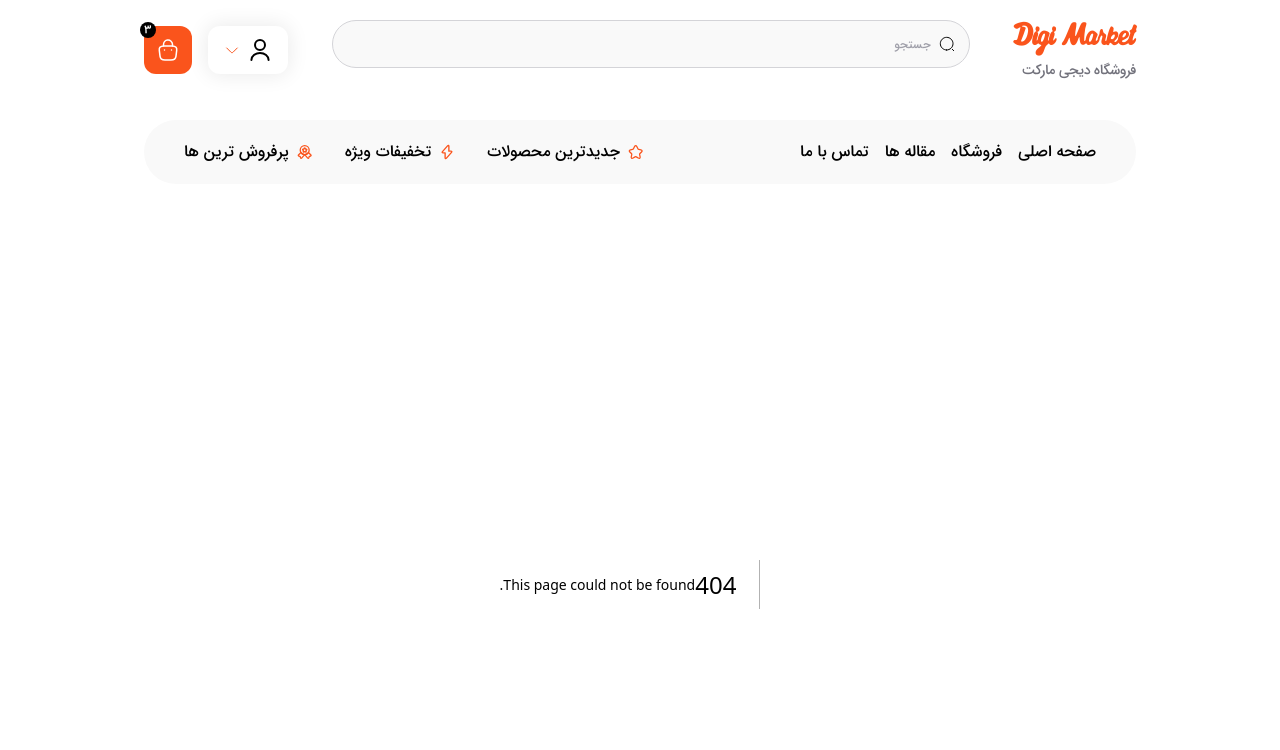
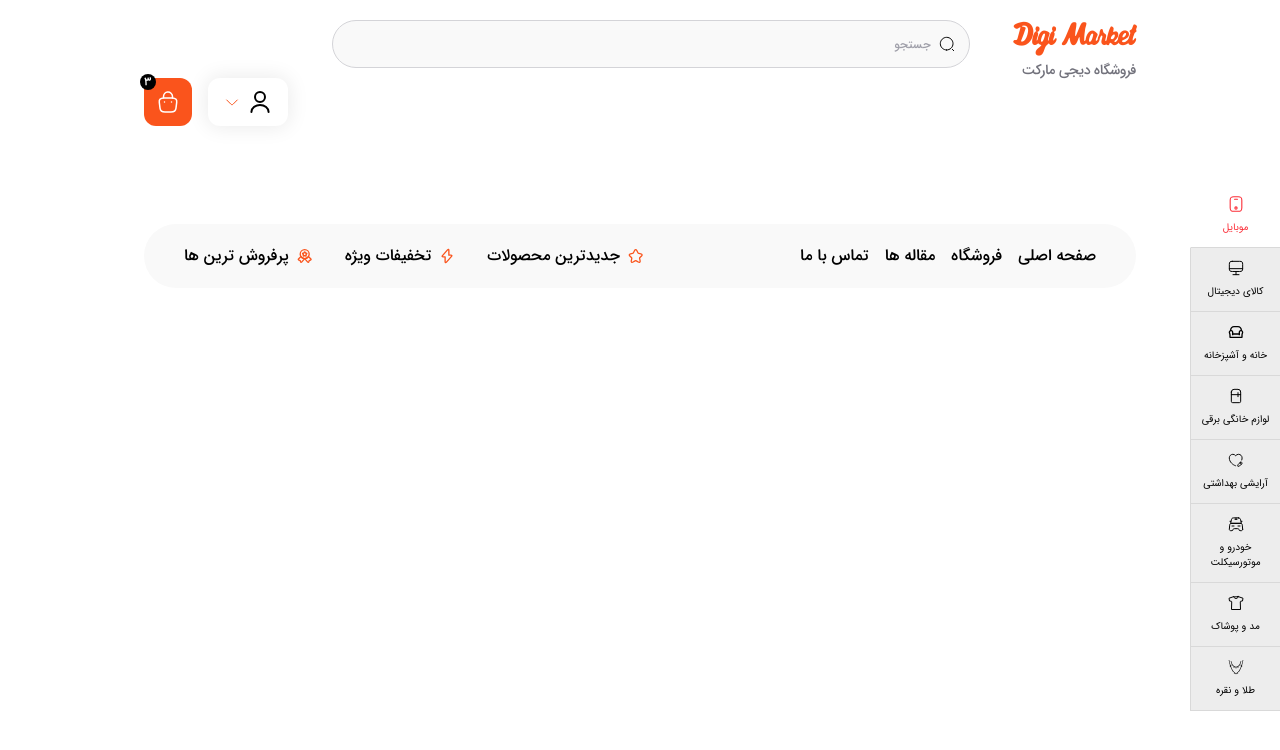
Before and after one commit to HosseinDev-02/Online-Shop---Next-Js, a Next.js app: page /categories in a window 1280 px wide. Before the commit this address had no page. Shown: the top 750 px of the page. Built offline with nearby package versions, Linux system fonts and the light colour scheme.

Commit message:
coddding categories menu

```diff
--- a/src/app/layout.js
+++ b/src/app/(main)/layout.js
@@ -1,9 +1,6 @@
 import Layout from "@/components/Layout";
-import "./globals.css";
-export const metadata = {
-    title: "Create Next App",
-    description: "Generated by create next app",
-};
+import "../globals.css";
+
 
 export default function RootLayout({ children }) {
     return (
--- /dev/null
+++ b/src/app/(store)/categories/layout.js
@@ -0,0 +1,16 @@
+import Header from "@/components/Header";
+import React from "react";
+import '../../globals.css'
+
+function CategoriesLayout({ children }) {
+    return (
+        <html lang="fa" dir="rtl">
+            <body className="h-screen flex flex-col">
+                <Header />
+                {children}
+            </body>
+        </html>
+    );
+}
+
+export default CategoriesLayout;
--- /dev/null
+++ b/src/app/(store)/categories/page.js
@@ -0,0 +1,35 @@
+import { categoryItems } from "@/utils/data";
+import { getMenuItemsIcon } from "@/utils/funcs";
+import Link from "next/link";
+import React from "react";
+
+function Categories() {
+    return (
+        <div className="grow-1 flex pb-15 overflow-hidden">
+            <div className="col-span-4 overflow-auto">
+                <ul className="flex flex-col text-xxs w-22.5">
+                    {categoryItems.map((item) => {
+                        const Icon = getMenuItemsIcon(item.title);
+                        return (
+                            <li
+                                className={`py-3 px-2 flex items-center justify-center border-b border-l border-b-neutral-200 ${item.title.includes('موبایل') ? 'bg-white border-l-white' : 'border-l-neutral-200 bg-neutral-100'}`}
+                                key={item.id}
+                            >
+                                <Link
+                                    className={`flex flex-col items-center gap-2 text-center ${item.title.includes('موبایل') && 'text-red-500'}`}
+                                    href={item.href}
+                                >
+                                <Icon width={16} height={16}/>
+                                    <span>{item.title}</span>
+                                </Link>
+                            </li>
+                        );
+                    })}
+                </ul>
+            </div>
+            <div className="col-span-8"></div>
+        </div>
+    );
+}
+
+export default Categories;
--- a/src/app/globals.css
+++ b/src/app/globals.css
@@ -12,6 +12,34 @@
   --color-primary: #FA541C;
   --color-secondary: #032340;
   --color-gray: #F9F9F9;
+  --color-primary-back: #FEEEE8;
+  --color-secondary-back: #EBF5FF;
+  --color-background: #FFFFFF;
+  --color-secondary-0: #EBF5FF;
+  --color-secondary-50: #CFE8FF;
+  --color-secondary-100: #67AAE6;
+  --color-secondary-150: #518CC1;
+  --color-secondary-300: #2F5F8A;
+  --color-secondary-400: #194165;
+  --color-secondary-700: #021526;
+  --color-secondary-850: #010A13;
+  --color-secondary-900: #01070D;
+  --color-primary-50: #FEEEE8;
+  --color-primary-150: #FDCCBB;
+  --color-primary-300: #FC9877;
+  --color-primary-400: #FB7649;
+  --color-primary-600: #E14C19;
+  --color-primary-700: #963211;
+  --color-primary-850: #4B1908;
+  --color-primary-900: #190803;
+  --color-neutral-50: #F9F9F9;
+  --color-neutral-100: #EDEDED;
+  --color-neutral-200: #D9D9D9;
+  --color-neutral-300: #CBCBCB;
+  --color-neutral-400: #ADADAD;
+  --color-neutral-500: #868686;
+  --color-neutral-600: #606060;
+  --color-neutral-700: #404040;
 
   --font-RichardRegular: "Richard Regular";
   --font-IranSansMedium: "IranSans Medium";
--- a/src/components/Footer.jsx
+++ b/src/components/Footer.jsx
@@ -4,7 +4,9 @@ import Container from "./Container";
 function Footer() {
     return (
         <footer>
-            <Container></Container>
+            <Container>
+                Footer
+            </Container>
         </footer>
     );
 }
--- a/src/components/Header.jsx
+++ b/src/components/Header.jsx
@@ -22,7 +22,7 @@ import {
     userProfileLinks,
     links,
     specialLinks,
-    submenuListItems,
+    categoryItems,
 } from "@/utils/data";
 import ChevronDownIcon from "./icons/ChevronDownIcon";
 import SofaIcon from "./icons/SofaIcon";
@@ -36,6 +36,7 @@ import NecklaceIcon from "./icons/NecklaceIcon";
 import NotificationIcon from "./icons/NotificationIcon";
 import HomeIcon from "./icons/HomeIcon";
 import CategoryIcon from "./icons/CategoryIcon";
+import { getMenuItemsIcon } from "@/utils/funcs";
 
 const getSpecialLinksIcon = (link) => {
     if (link.includes("جدیدترین")) return StarIcon;
@@ -52,16 +53,7 @@ const getUserProfileLinksIcon = (link) => {
     if (link.includes("خروج")) return LogoutIcon;
 };
 
-const getMenuItemsIcon = (link) => {
-    if (link.includes("موبایل")) return MobileIcon;
-    if (link.includes("کالای دیجیتال")) return MonitorIcon;
-    if (link.includes("خانه و آشپزخانه")) return SofaIcon;
-    if (link.includes("لوازم خانگی برقی")) return RefrigeratorIcon;
-    if (link.includes("آرایشی بهداشتی")) return HeartEditIcon;
-    if (link.includes("خودرو و موتورسیکلت")) return CarIcon;
-    if (link.includes("مد و پوشاک")) return ShirtIcon;
-    if (link.includes("طلا و نقره")) return NecklaceIcon;
-};
+
 
 export default function Header() {
     return (
@@ -484,7 +476,7 @@ export default function Header() {
                                         {/* Submenu List Items */}
                                         <div className="py-6 border-l border-[#EDEDED] w-fit">
                                             <ul className="flex flex-col">
-                                                {submenuListItems.map(
+                                                {categoryItems.map(
                                                     (listItem) => {
                                                         const Icon =
                                                             getMenuItemsIcon(
@@ -623,7 +615,10 @@ export default function Header() {
                         <HomeIcon width={24} height={24} />
                         <span>خانه</span>
                     </Link>
-                    <Link className="flex flex-col items-center gap-1" href="#">
+                    <Link
+                        className="flex flex-col items-center gap-1"
+                        href="/categories"
+                    >
                         <CategoryIcon width={24} height={24} />
                         <span>دسته بندی ها</span>
                     </Link>
--- a/src/components/Layout.jsx
+++ b/src/components/Layout.jsx
@@ -1,14 +1,19 @@
+"use client"
+import { usePathname } from "next/navigation";
 import Footer from "./Footer";
 import Header from "./Header";
 
 
 export default function Layout({ children }) {
+
+    const pathname = usePathname()
+
     return (
         <>
             <body>
                 <Header />
                 {children}
-                <Footer />
+                <Footer/>
             </body>
         </>
     );
--- a/src/utils/data.js
+++ b/src/utils/data.js
@@ -73,7 +73,7 @@ const userProfileLinks = [
     },
 ];
 
-const submenuListItems = [
+const categoryItems = [
     {
         id: 1,
         title: "موبایل",
@@ -712,4 +712,4 @@ const submenuItemsLinks = [
     }
 ]
 
-export { submenuListItems, userProfileLinks, specialLinks, links }
+export { categoryItems, userProfileLinks, specialLinks, links }
--- /dev/null
+++ b/src/utils/funcs.js
@@ -0,0 +1,23 @@
+import CarIcon from "@/components/icons/CarIcon";
+import HeartEditIcon from "@/components/icons/HeartEditIcon";
+import MobileIcon from "@/components/icons/MobileIcon";
+import MonitorIcon from "@/components/icons/MonitorIcon";
+import NecklaceIcon from "@/components/icons/NecklaceIcon";
+import RefrigeratorIcon from "@/components/icons/RefrigeratorIcon";
+import ShirtIcon from "@/components/icons/ShirtIcon";
+import SofaIcon from "@/components/icons/SofaIcon";
+
+const getMenuItemsIcon = (link) => {
+    if (link.includes("موبایل")) return MobileIcon;
+    if (link.includes("کالای دیجیتال")) return MonitorIcon;
+    if (link.includes("خانه و آشپزخانه")) return SofaIcon;
+    if (link.includes("لوازم خانگی برقی")) return RefrigeratorIcon;
+    if (link.includes("آرایشی بهداشتی")) return HeartEditIcon;
+    if (link.includes("خودرو و موتورسیکلت")) return CarIcon;
+    if (link.includes("مد و پوشاک")) return ShirtIcon;
+    if (link.includes("طلا و نقره")) return NecklaceIcon;
+};
+
+
+
+export { getMenuItemsIcon }
```
Also changed, not shown: src/app/(main)/page.js (renamed from src/app/page.js).
